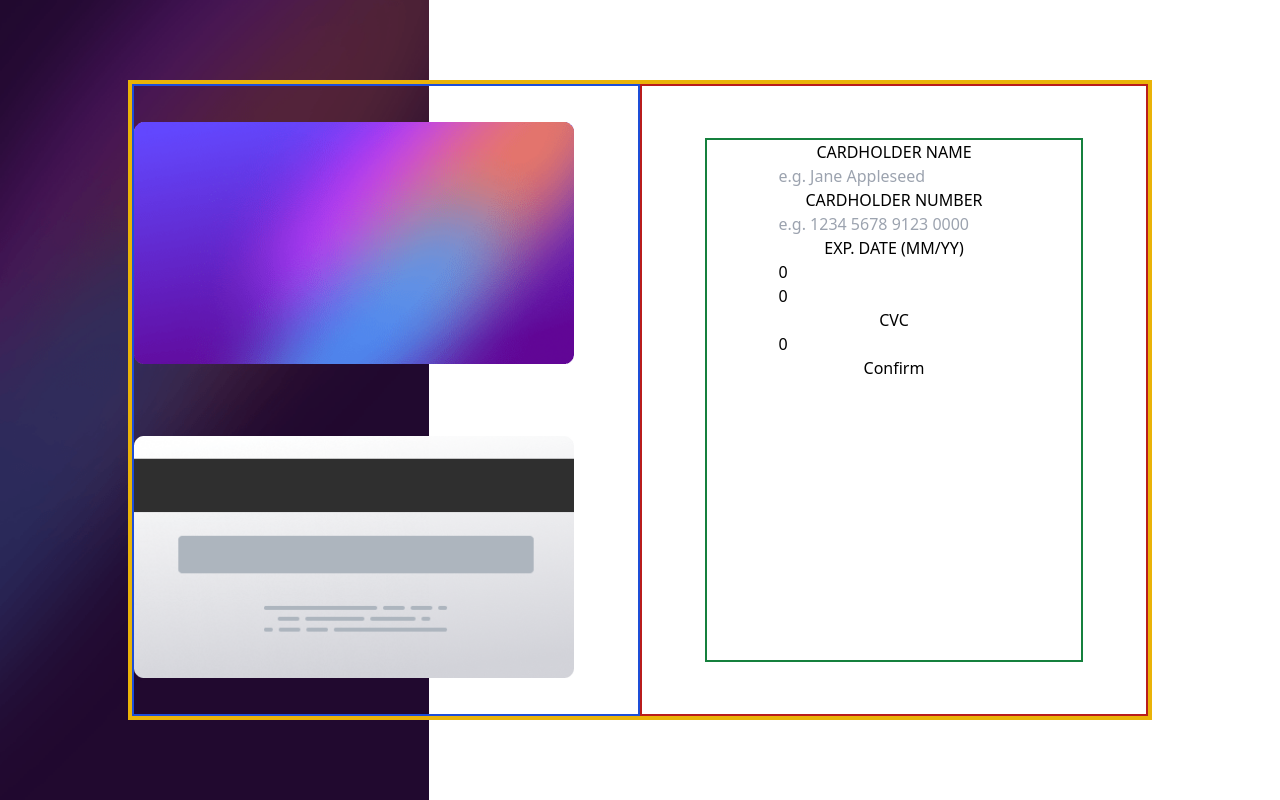
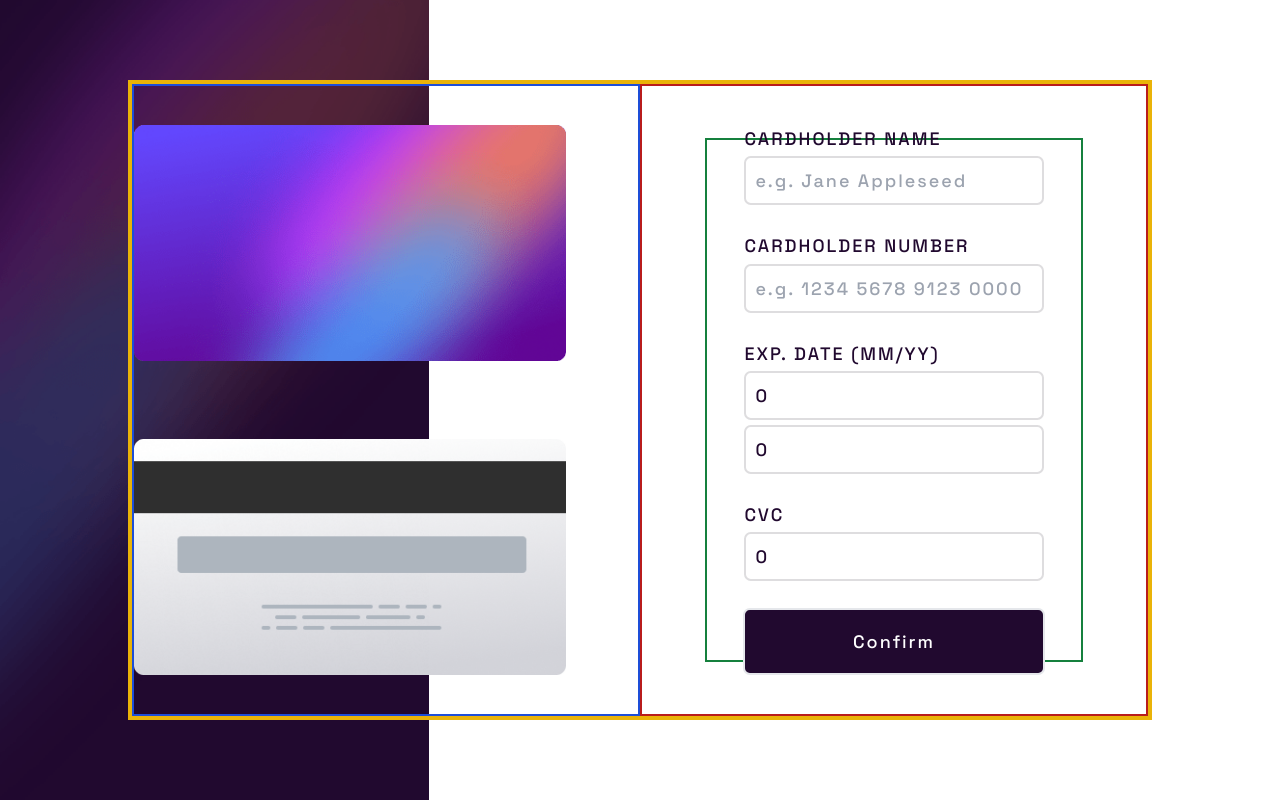
Before and after one commit to rodrigowb4ey/interactive-card-form, a Vue app: page / in a window 1280 px wide. Built offline with nearby package versions, Linux system fonts and the light colour scheme.

Commit message:
feat: styling form and aligning items horizontally

```diff
--- a/index.html
+++ b/index.html
@@ -3,6 +3,9 @@
   <head>
     <meta charset="UTF-8" />
     <link rel="icon" type="image/svg+xml" href="/vite.svg" />
+    <link rel="preconnect" href="https://fonts.googleapis.com">
+    <link rel="preconnect" href="https://fonts.gstatic.com" crossorigin>
+    <link href="https://fonts.googleapis.com/css2?family=Space+Grotesk:wght@300;500&display=swap" rel="stylesheet">
     <meta name="viewport" content="width=device-width, initial-scale=1.0" />
     <title>Vite + Vue + TS</title>
   </head>
--- a/src/App.vue
+++ b/src/App.vue
@@ -43,17 +43,25 @@ const submitForm = (formData: CardForm) => {
       id="card-form"
       class="flex flex-col justify-around place-items-center border-2 border-red-700 h-full w-1/2"
     >
-      <form @submit.prevent="() => submitForm(cardForm)" class="flex flex-col place-items-center border-2 border-green-700 h-5/6 w-3/4">
-        <label for="card-name">CARDHOLDER NAME</label>
-        <input id="card-name" v-model="cardForm.name" placeholder="e.g. Jane Appleseed">
-        <label for="card-number">CARDHOLDER NUMBER</label>
-        <input id="card-number" v-model="cardForm.cardNumber" placeholder="e.g. 1234 5678 9123 0000">
-        <label for="card-exp-date">EXP. DATE (MM/YY)</label>
-        <input id="card-exp-date-month" v-model="cardForm.expDateMonth">
-        <input id="card-exp-date-year" v-model="cardForm.expDateYear">
-        <label for="card-cvc">CVC</label>
-        <input id="card-cvc" v-model="cardForm.cvc">
-        <button type="submit">Confirm</button>
+      <form @submit.prevent="submitForm(cardForm)" class="flex flex-col gap-6 items-center justify-center border-2 border-green-700 h-5/6 w-3/4 text-[#21092f]">
+        <section class="flex flex-col w-4/5 gap-1" id="card-field-name">
+          <label for="card-name">CARDHOLDER NAME</label>
+          <input id="card-name" class="border-2 border-[#dedddf] rounded-md py-2 px-2" v-model="cardForm.name" placeholder="e.g. Jane Appleseed">
+        </section>
+        <section class="flex flex-col w-4/5 gap-1" id="card-field-number">
+          <label for="card-number">CARDHOLDER NUMBER</label>
+          <input id="card-number" class="border-2 border-[#dedddf] rounded-md py-2 px-2" v-model="cardForm.cardNumber" placeholder="e.g. 1234 5678 9123 0000">
+        </section>
+        <section class="flex flex-col w-4/5 gap-1" card="card-field-exp-date">
+          <label for="card-exp-date">EXP. DATE (MM/YY)</label>
+          <input class="border-2 border-[#dedddf] rounded-md py-2 px-2" id="card-exp-date-month" v-model="cardForm.expDateMonth">
+          <input class="border-2 border-[#dedddf] rounded-md py-2 px-2" id="card-exp-date-year" v-model="cardForm.expDateYear">
+        </section>
+        <section class="flex flex-col w-4/5 gap-1" id="card-field-cvc">
+          <label for="card-cvc">CVC</label>
+          <input class="border-2 border-[#dedddf] rounded-md py-2 px-2" id="card-cvc" v-model="cardForm.cvc">
+        </section>
+        <button class="border-2 rounded-md bg-[#21092f] text-white py-4 px-24" type="submit">Confirm</button>
       </form>
     </section>
   </main>
--- a/src/assets/styles.css
+++ b/src/assets/styles.css
@@ -8,6 +8,9 @@
     height: 100%;
     margin: 0;
     padding: 0;
+    font-family: 'Space Grotesk', sans-serif;
+    font-size: 18px;
+    letter-spacing: 2px;
   }
 
   body {
```
